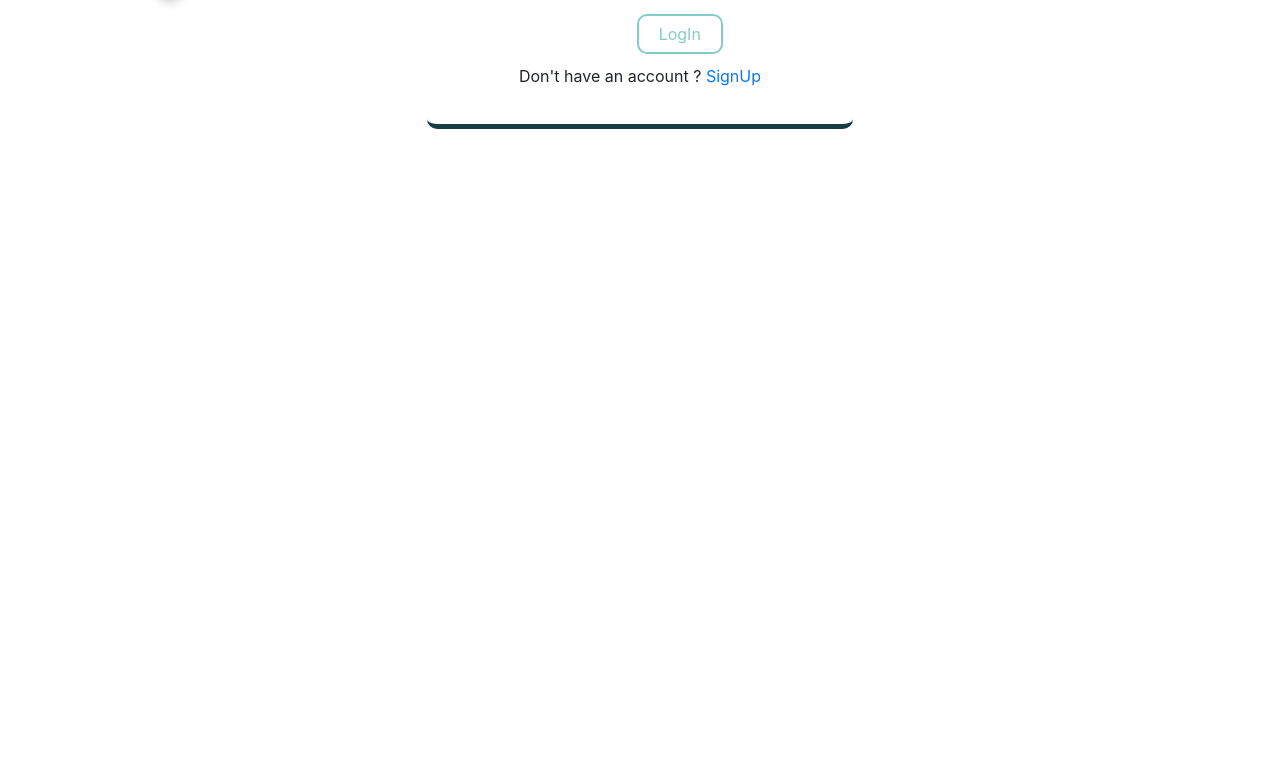
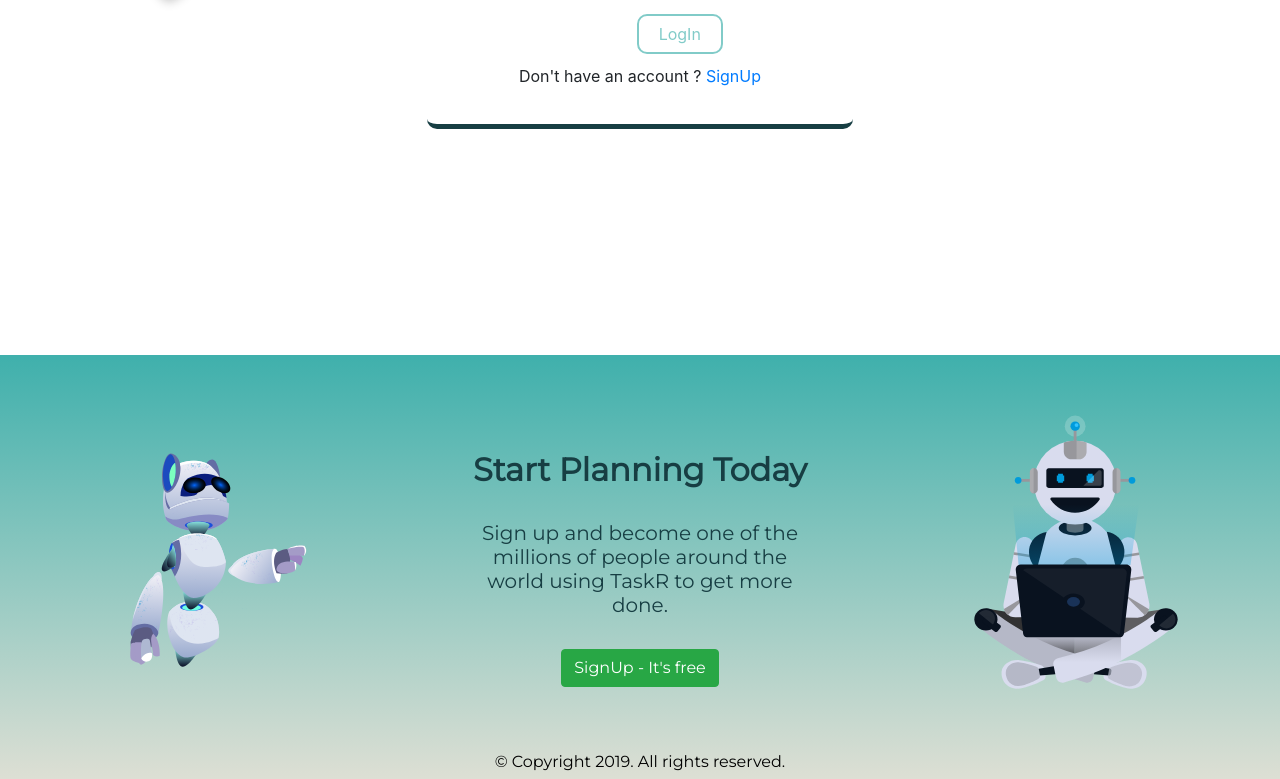
Before and after one commit to sachin-prajapati/taskr, an Angular app in the folder client/: page /login in a window 1280 px wide. Shown: the part 445-1224 px from the top of the page. Before the commit the page ends 800 px from the top, so only its background shows below. Built offline with nearby package versions, Linux system fonts and the light colour scheme; what angular-particle would draw is missing.

Commit message:
Styling home and Footer

```diff
--- a/client/src/app/app.component.html
+++ b/client/src/app/app.component.html
@@ -1,2 +1,3 @@
 <app-header></app-header>
 <router-outlet></router-outlet>
+<app-footer></app-footer>
--- a/client/src/app/app.module.ts
+++ b/client/src/app/app.module.ts
@@ -12,6 +12,7 @@ import { HomeComponent } from './home/home.component';
 import { HttpClientModule } from '@angular/common/http';
 import { VerificationComponent } from './verification/verification.component';
 import { ConfirmPasswordDirective } from './shared/confirm-password.directive';
+import { FooterComponent } from './footer/footer.component';
 
 @NgModule({
   declarations: [
@@ -21,7 +22,8 @@ import { ConfirmPasswordDirective } from './shared/confirm-password.directive';
     SignupComponent,
     HomeComponent,
     VerificationComponent,
-    ConfirmPasswordDirective
+    ConfirmPasswordDirective,
+    FooterComponent
   ],
   imports: [
     BrowserModule,
--- a/client/src/app/auth/login/login.component.ts
+++ b/client/src/app/auth/login/login.component.ts
@@ -1,6 +1,6 @@
 import { Component, OnInit } from '@angular/core';
 
-import { Router } from '@angular/router';
+import { Router, NavigationEnd } from '@angular/router';
 import { ServerService } from 'src/app/services/server.service';
 import { HttpErrorResponse } from '@angular/common/http';
 import { NgForm } from '@angular/forms';
@@ -17,10 +17,16 @@ export class LoginComponent implements OnInit {
   load=false;
 
   constructor(private serverservice : ServerService,
-              private route: Router,) { }
+              private router: Router,) { }
 
   ngOnInit() {
     this.load=false;
+    this.router.events.subscribe((evt) => {
+      if (!(evt instanceof NavigationEnd)) {
+          return;
+      }
+      window.scrollTo(0, 0);
+    });
   }
 
   onLogin(form : NgForm) {
--- a/client/src/app/auth/signup/signup.component.css
+++ b/client/src/app/auth/signup/signup.component.css
@@ -25,10 +25,11 @@ input {
     100%{transform:rotate(360deg);}
 }
 .bg {
-    height:100vh;
+    height:auto;
     width:100%;
     background:url(../../../assets/images/signup.jpg);
     background-size:cover;
+    padding-bottom:2rem;
 }
 .head {
     text-align : center;
@@ -58,9 +59,11 @@ input {
 }
 .box {
     margin-top:6rem;
+    margin-left:4rem;
+    width:30rem;
     font-family: 'Montserrat', sans-serif;
-    /* background-color:rgba(255,255,255,.8); */
-    /* border-radius:10px; */
+    background-color:rgba(255,255,255,.5);
+    border-radius:10px;
     padding:15px 40px;
     /* box-shadow: 2px 2px 18px 5px rgba(0,0,0,0.1); */
 }
--- a/client/src/app/auth/signup/signup.component.ts
+++ b/client/src/app/auth/signup/signup.component.ts
@@ -2,7 +2,7 @@ import { Component, OnInit } from '@angular/core';
 import { NgForm } from '@angular/forms';
 import { HttpErrorResponse } from '@angular/common/http';
 import { ServerService } from 'src/app/services/server.service';
-import { Router } from '@angular/router';
+import { Router, NavigationEnd } from '@angular/router';
 
 @Component({
   selector: 'app-signup',
@@ -19,6 +19,12 @@ export class SignupComponent implements OnInit {
 
   ngOnInit() {
     this.load=false;
+    this.router.events.subscribe((evt) => {
+      if (!(evt instanceof NavigationEnd)) {
+          return;
+      }
+      window.scrollTo(0, 0);
+    });
   }
 
   onSignup(form : NgForm) {
--- /dev/null
+++ b/client/src/app/footer/footer.component.css
@@ -0,0 +1,7 @@
+.fstyle {
+    font-family: 'Montserrat', sans-serif;
+    background:linear-gradient(#3FB0AC,#DDDFD4);
+}
+.content {
+    color:#173E43;
+}
--- /dev/null
+++ b/client/src/app/footer/footer.component.html
@@ -0,0 +1,25 @@
+<style>
+    @import url('https://fonts.googleapis.com/css?family=Montserrat|Poppins|Roboto&display=swap');
+</style>
+<footer class="fstyle">
+    <div class="container-fluid">
+        <div class="row">
+            <div class="col-lg-4" style="margin-top:6rem;"><img src="assets/images/footer2.svg" alt="robot"></div>
+            <div class="col-lg-4 text-center content">
+                <h2 style="margin-top:6rem;"><b>Start Planning Today</b></h2>
+                <h5 style="margin:2rem;">
+                    Sign up and become one of the millions of people around the world using TaskR to get more done.
+                </h5>
+                <p><a routerLink="/signup"><button class="btn btn-success">SignUp - It's free</button></a></p>
+            </div>
+            <div class="col-lg-4"><img src="assets/images/footer.svg" alt="robot"></div>
+        </div>
+        <div class="row">
+            <div class="col-lg-4"></div>
+            <div class="col-lg-4">
+                <h6 class="text-center" style="color:black"> © Copyright 2019. All rights reserved.</h6>
+            </div>
+            <div class="col-lg-4"></div>
+        </div>
+    </div>
+</footer>
--- /dev/null
+++ b/client/src/app/footer/footer.component.ts
@@ -0,0 +1,15 @@
+import { Component, OnInit } from '@angular/core';
+
+@Component({
+  selector: 'app-footer',
+  templateUrl: './footer.component.html',
+  styleUrls: ['./footer.component.css']
+})
+export class FooterComponent implements OnInit {
+
+  constructor() { }
+
+  ngOnInit() {
+  }
+
+}
--- a/client/src/app/home/home.component.css
+++ b/client/src/app/home/home.component.css
@@ -46,7 +46,7 @@
     margin-top:5rem;
     padding:2rem;
     text-align: center;
-    background-color:#FAE596;
+    background-color:#3FB0AC;
     font-family: 'Poppins', sans-serif;
     color:#173E43;
     background-size: cover;
@@ -62,7 +62,8 @@
     margin-top:3rem;
     height:auto;
     padding:2rem;
-    background-color:#FAE596;
+    /* background-color:#FAE596; */
+    background:linear-gradient(#3FB0AC,white);
     box-shadow: 2px 2px 18px 5px rgba(0,0,0,.1);
 }
 .section4 {
@@ -74,7 +75,8 @@
     margin-top:8rem;
     height:auto;
     padding:2rem;
-    background-color:#FAE596;
+    /* background-color:#FAE596; */
+    background:linear-gradient(#3FB0AC,white);
     box-shadow: 2px 2px 18px 5px rgba(0,0,0,.1);
 }
 @keyframes rotate {
```
Also changed, not shown: client/src/assets/images/footer.svg (added), client/src/assets/images/footer2.svg (added).
